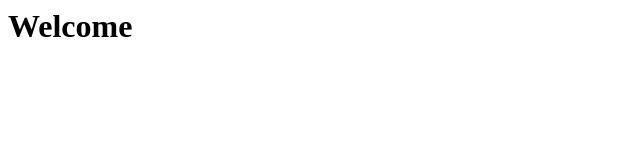
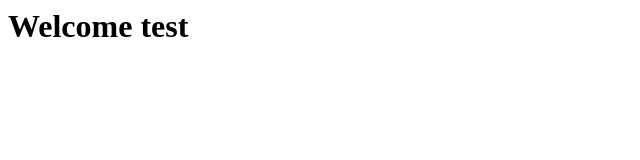
Before and after one commit to alimoosa/test, a plain HTML site: page index.html in a window 1280 px wide. Shown: the full height of the page, 0-640 px from the left. Drawn offline with Linux system fonts and the light colour scheme.

```diff
--- a/index.html
+++ b/index.html
@@ -1,6 +1,6 @@
 <html>
     <head></head>
     <body>
-        <h1>Welcome</h1>
+        <h1>Welcome test</h1>
     </body>
 </html>
```
Also changed, not shown: 1 other file.
